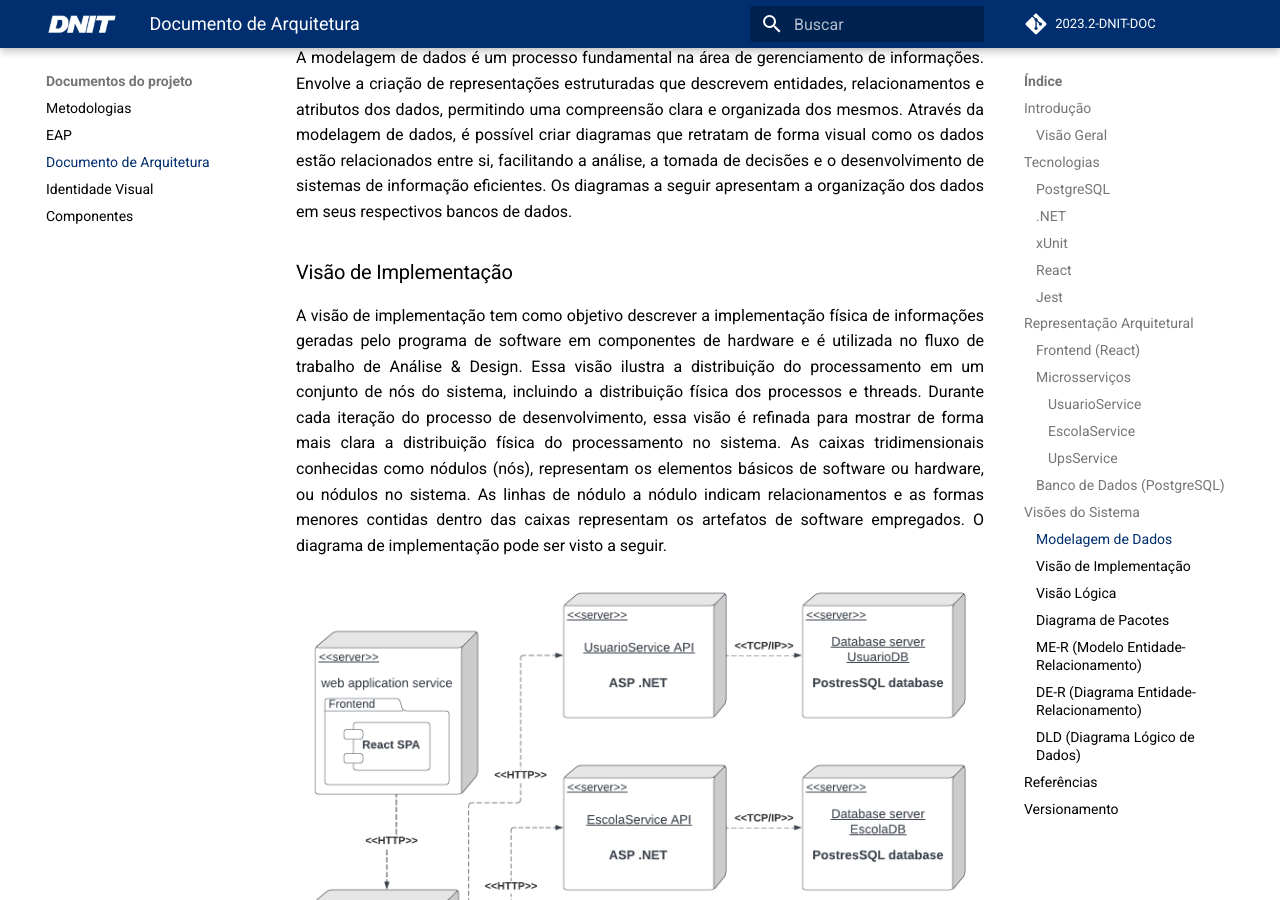
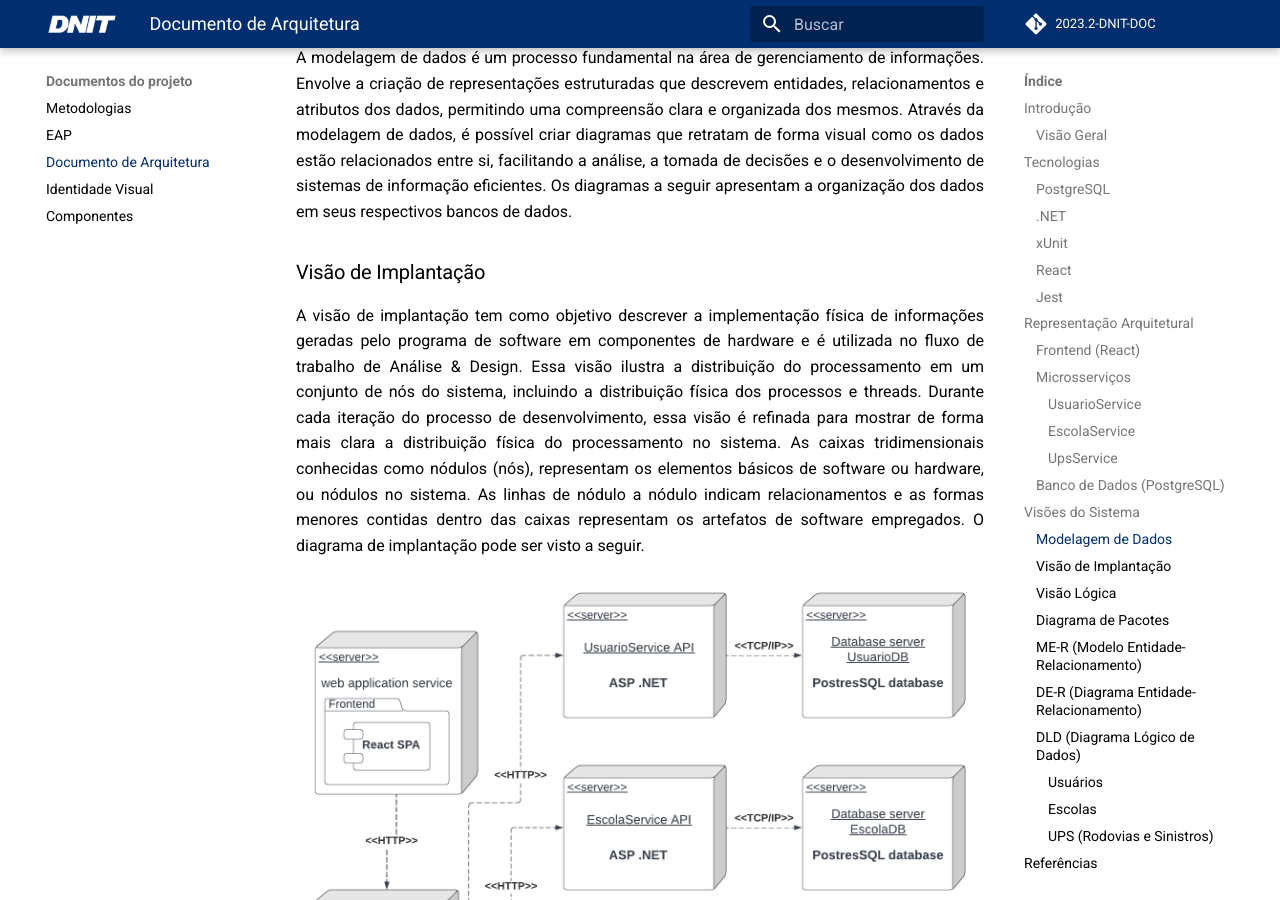
Before and after one commit to fga-eps-mds/2023.2-Dnit-DOC, an MkDocs documentation site: the page built from docs/documentos-projeto/arquitetura.md, in a window 1280 px wide and 900 px high, scrolled down 3280 px. Built offline with MkDocs 1.6.1 and Material for MkDocs 9.7.7, drawn with Linux system fonts in a browser that asks for light colours; comment, search, counter and statistics services are not loaded; some of the changed text lies outside the part shown.

Commit message:
atualiza diagramas dld

```diff
--- a/docs/documentos-projeto/arquitetura.md
+++ b/docs/documentos-projeto/arquitetura.md
@@ -64,11 +64,11 @@
 
 A modelagem de dados é um processo fundamental na área de gerenciamento de informações. Envolve a criação de representações estruturadas que descrevem entidades, relacionamentos e atributos dos dados, permitindo uma compreensão clara e organizada dos mesmos. Através da modelagem de dados, é possível criar diagramas que retratam de forma visual como os dados estão relacionados entre si, facilitando a análise, a tomada de decisões e o desenvolvimento de sistemas de informação eficientes. Os diagramas a seguir apresentam a organização dos dados em seus respectivos bancos de dados.
 
-### Visão de Implementação
+### Visão de Implantação
 
-A visão de implementação tem como objetivo descrever a implementação física de informações geradas pelo programa de software em componentes de hardware e é utilizada no fluxo de trabalho de Análise & Design. Essa visão ilustra a distribuição do processamento em um conjunto de nós do sistema, incluindo a distribuição física dos processos e threads. Durante cada iteração do processo de desenvolvimento, essa visão é refinada para mostrar de forma mais clara a distribuição física do processamento no sistema. As caixas tridimensionais conhecidas como nódulos (nós), representam os elementos básicos de software ou hardware, ou nódulos no sistema. As linhas de nódulo a nódulo indicam relacionamentos e as formas menores contidas dentro das caixas representam os artefatos de software empregados. O diagrama de implementação pode ser visto a seguir.
+A visão de implantação tem como objetivo descrever a implementação física de informações geradas pelo programa de software em componentes de hardware e é utilizada no fluxo de trabalho de Análise & Design. Essa visão ilustra a distribuição do processamento em um conjunto de nós do sistema, incluindo a distribuição física dos processos e threads. Durante cada iteração do processo de desenvolvimento, essa visão é refinada para mostrar de forma mais clara a distribuição física do processamento no sistema. As caixas tridimensionais conhecidas como nódulos (nós), representam os elementos básicos de software ou hardware, ou nódulos no sistema. As linhas de nódulo a nódulo indicam relacionamentos e as formas menores contidas dentro das caixas representam os artefatos de software empregados. O diagrama de implantação pode ser visto a seguir.
 
-![Diagrama de Implementação](../assets/arquitetura/diagrama_implementacao.png)
+![Diagrama de Implantação](../assets/arquitetura/diagrama_implementacao.png)
 
 ### Visão Lógica
 
@@ -84,8 +84,6 @@
 ![Diagrama de Pacotes do EscolaService](../assets/arquitetura/diagrama_Pac_EscolaService.png)
 
 
-
-
 ### ME-R (Modelo Entidade-Relacionamento)
 
 O ME-R representa o banco de dados em um nível conceitual. Nele trazemos as representações de nossas entidades, os atributos de cada uma delas e, por fim, cada relacionamento existente entre as entidades. Isso permite visualizar como os dados estão organizados e como as entidades se relacionam no sistema de informações.
@@ -98,15 +96,18 @@
 
 O DLD serve para especificar a um nível mais lógico as entidades, cada atributo com seus tipos (literal, inteiro, por exemplo), bem como os relacionamentos e as chaves de cada entidade - primárias ou estrangeiras. É uma representação gráfica que ilustra a estrutura lógica de um banco de dados, ele funciona como uma representação visual que orienta a implementação efetiva do banco de dados.
 
-<!-- #### Usuários
+#### Usuários
 ![Diagrama Usuarios](../assets/arquitetura/diagrama_usuario.png)
 
 #### Escolas
 ![Diagrama Escolas](../assets/arquitetura/diagrama_escola.png)
 
 #### UPS (Rodovias e Sinistros)
-![Diagrama Rodovias](../assets/arquitetura/diagrama_rodovias.png)
-![Diagrama Sinistros](../assets/arquitetura/diagrama_sinistros.png) -->
+
+<div>
+<img src="../../assets/arquitetura/diagrama_rodovias.png" height="100">
+<img src="../../assets/arquitetura/diagrama_sinistros.png" height="100">
+</div>
 
 ## Referências
 
```
Also changed, not shown: docs/assets/arquitetura/diagrama_escola.png, docs/assets/arquitetura/diagrama_usuario.png.
